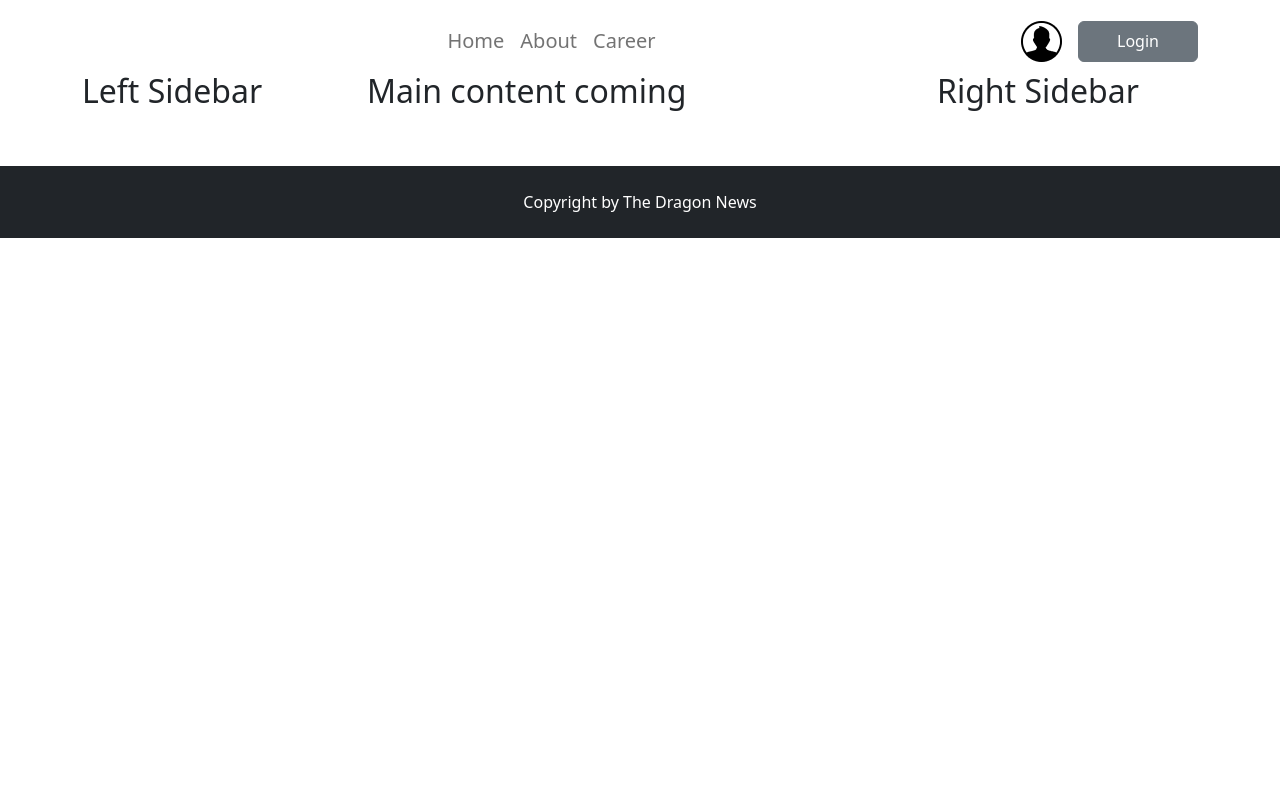
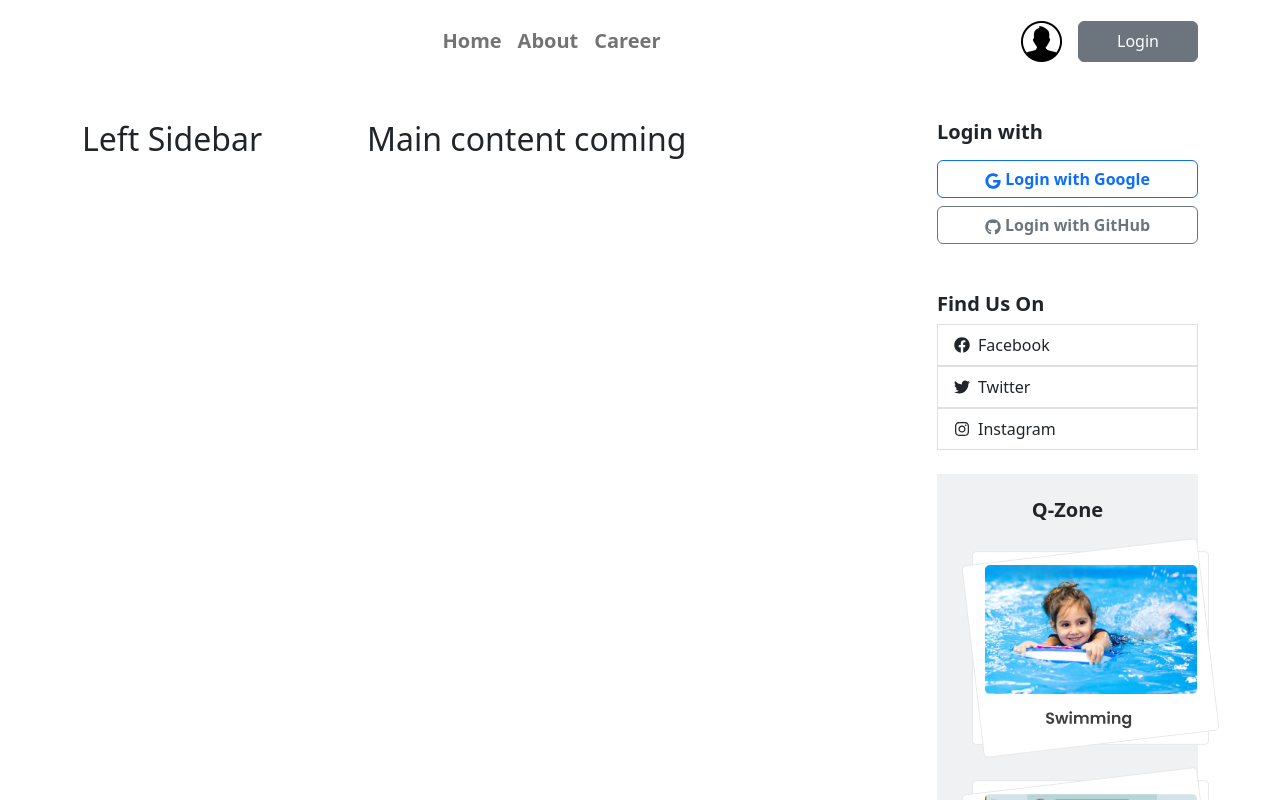
Before and after one commit to shamiul-anik/the-dragon-news, a React (Vite) app: page / in a window 1280 px wide. Shown: the part 280-1080 px from the top of the page. Before the commit the page ends 800 px from the top, so only its background shows below. Built offline with nearby package versions, Linux system fonts and the light colour scheme.

Commit message:
Right Sidebar design updated

```diff
--- a/package.json
+++ b/package.json
@@ -17,6 +17,7 @@
     "react-bootstrap": "^2.7.4",
     "react-dom": "^18.2.0",
     "react-fast-marquee": "^1.5.2",
+    "react-icons": "^4.8.0",
     "react-router-dom": "^6.10.0"
   },
   "devDependencies": {
--- a/src/pages/Shared/Header/Header.jsx
+++ b/src/pages/Shared/Header/Header.jsx
@@ -1,7 +1,7 @@
 import React from 'react';
 import Logo from '../../../assets/logo.png';
 import moment from 'moment';
-import { Button, Container, Form, Nav, NavDropdown, Navbar } from 'react-bootstrap';
+import { Button, Container, Form, Nav, Navbar } from 'react-bootstrap';
 import Marquee from "react-fast-marquee";
 import UserIcon from '../../../assets/user.png';
 
@@ -19,11 +19,11 @@ const Header = () => {
       </div>
 
       {/* Navbar */}
-      <Navbar className='bg-white fs-5' bg="light" expand="lg">
+      <Navbar className='bg-white fs-5 mb-5' bg="light" expand="lg">
         <Container className='px-0' fluid>
           <Navbar.Toggle aria-controls="navbarScroll" />
           <Navbar.Collapse id="navbarScroll">
-            <Nav className="mx-auto my-2 my-lg-0 fw-medium" style={{ maxHeight: '100px' }} navbarScroll>
+            <Nav className="mx-auto my-2 my-lg-0 fw-semibold" style={{ maxHeight: '100px' }} navbarScroll>
               <Nav.Link href="#action1">Home</Nav.Link>
               <Nav.Link href="#action2">About</Nav.Link>
               <Nav.Link href="#action3">Career</Nav.Link>
--- /dev/null
+++ b/src/pages/Shared/QZone/QZone.jsx
@@ -0,0 +1,17 @@
+import React from 'react';
+import QZone1 from '../../../assets/qZone1.png';
+import QZone2 from '../../../assets/qZone2.png';
+import QZone3 from '../../../assets/qZone3.png';
+
+const QZone = () => {
+  return (
+    <div className='bg-secondary bg-opacity-10 mt-4 text-center p-4'>
+      <h3 className='fw-bold fs-5'>Q-Zone</h3>
+      <img className='mt-2' src={QZone1} alt="QZone-1" />
+      <img className='mt-2' src={QZone2} alt="QZone-2" />
+      <img className='mt-2' src={QZone3} alt="QZone-3" />
+    </div>
+  );
+};
+
+export default QZone;
--- a/src/pages/Shared/RightSidebar/RightSidebar.jsx
+++ b/src/pages/Shared/RightSidebar/RightSidebar.jsx
@@ -1,10 +1,29 @@
 import React from 'react';
+import { Button, ListGroup } from 'react-bootstrap';
+import { FaGoogle, FaGithub, FaFacebook, FaTwitter, FaInstagram } from 'react-icons/fa';
+import { Link } from 'react-router-dom';
+import QZone from '../QZone/QZone';
 
 const RightSidebar = () => {
   return (
+    <>
     <div>
-      <h2>Right Sidebar</h2>
+      <h3 className='fw-bold fs-5'>Login with</h3>
+      <Button className='mt-2 w-100 fw-semibold' variant="outline-primary"> <FaGoogle /> Login with Google</Button>
+      <Button className='mt-2 w-100 fw-semibold' variant="outline-secondary"><FaGithub /> Login with GitHub</Button>
     </div>
+
+    <div className='mt-5'>
+      <h3 className='fw-bold fs-5'>Find Us On</h3>
+        <ListGroup>
+          <Link className='text-decoration-none' to="https://www.facebook.com/" target='_blank'><ListGroup.Item className='d-flex gap-2 align-items-center'><FaFacebook /> Facebook</ListGroup.Item></Link>
+          <Link className='text-decoration-none' to="https://www.twitter.com/" target='_blank'><ListGroup.Item className='d-flex gap-2 align-items-center'><FaTwitter /> Twitter</ListGroup.Item></Link>
+          <Link className='text-decoration-none' to="https://www.instagram.com/" target='_blank'><ListGroup.Item className='d-flex gap-2 align-items-center'><FaInstagram /> Instagram</ListGroup.Item></Link>
+        </ListGroup>
+    </div>
+
+		<QZone></QZone>
+    </>
   );
 };
 
```
Also changed, not shown: 1 other file (tests, documents, lock files or other folders).
